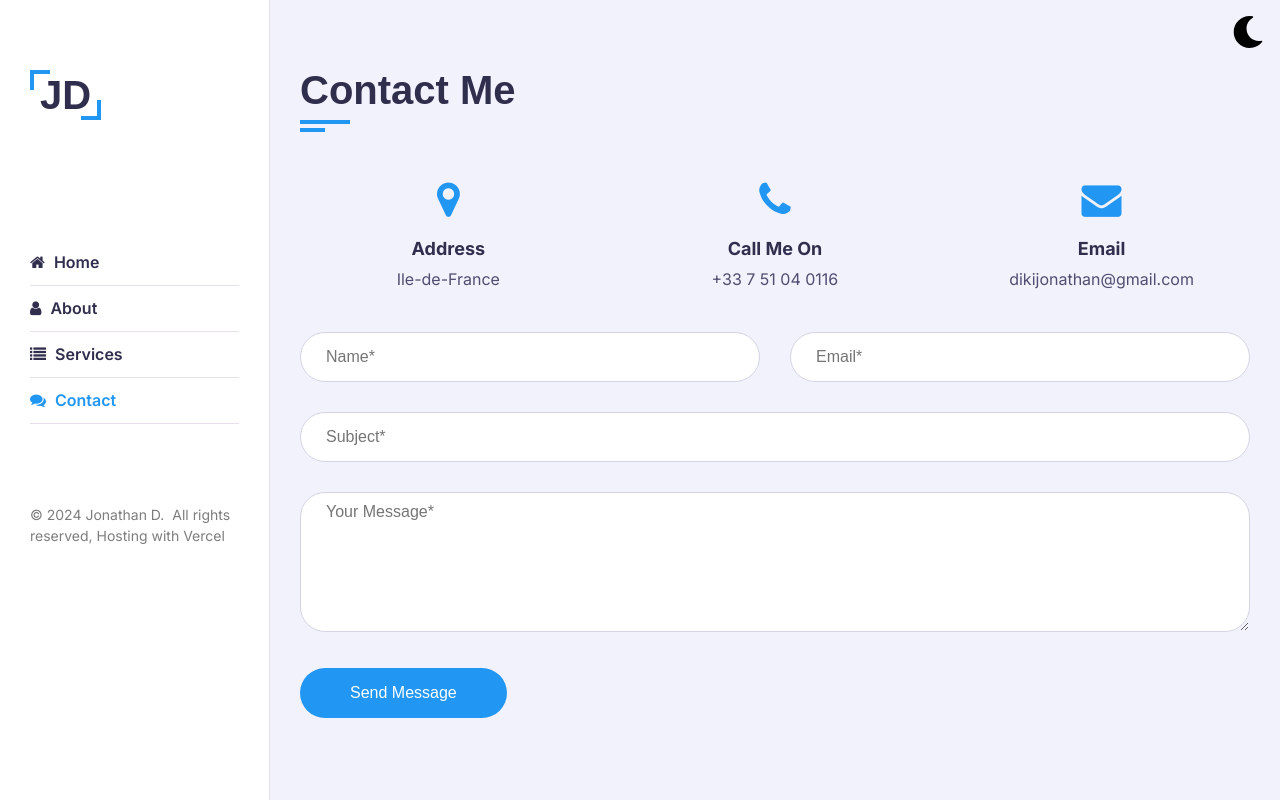
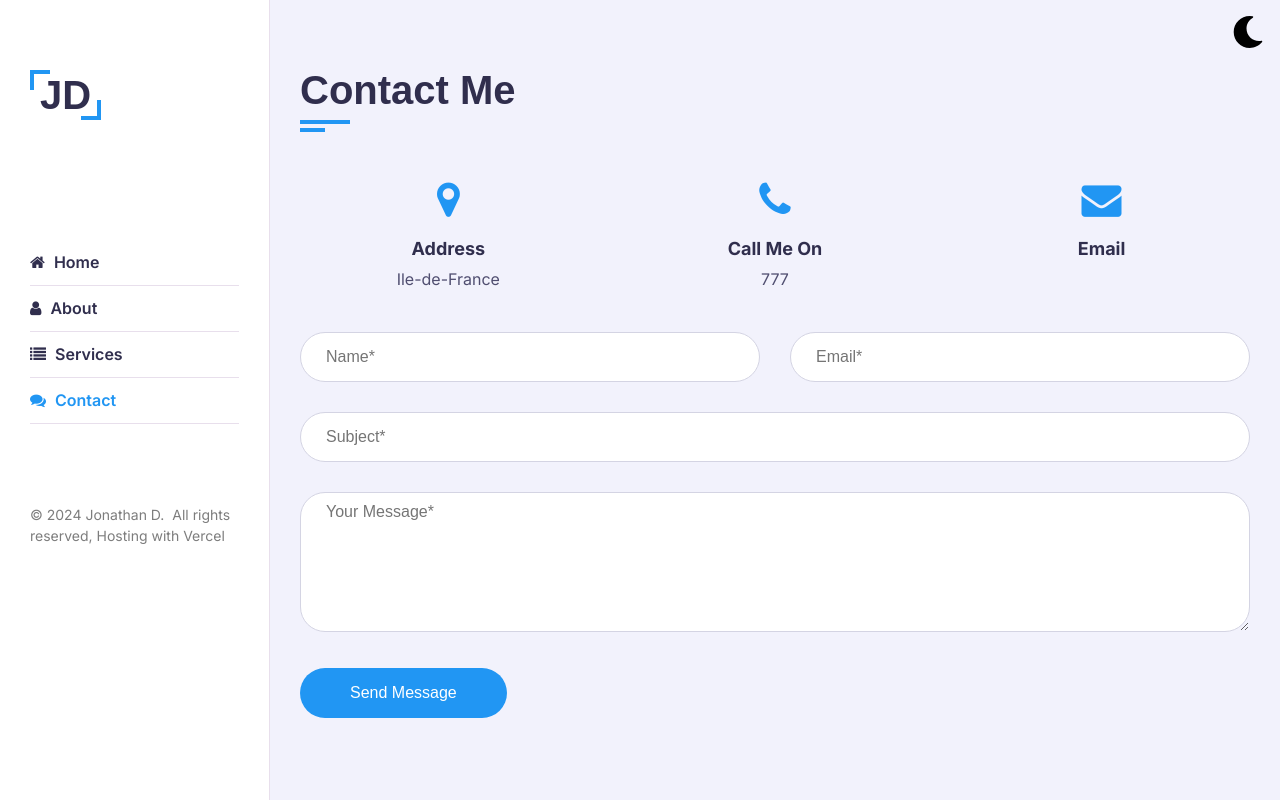
Before and after one commit to Jondiki/MyPortfolio, a Next.js app: page /contact in a window 1280 px wide. Built offline with nearby package versions, Linux system fonts and the light colour scheme.

Commit message:
Update page.tsx

```diff
--- a/src/app/contact/page.tsx
+++ b/src/app/contact/page.tsx
@@ -26,7 +26,7 @@ const Contact: NextPage = () => {
                 <i className="fa fa-phone" />
               </div>
               <h4>Call me On</h4>
-              <p>+33 7 51 04 0116</p>
+              <p>777</p>
             </div>
             {/* contact-info-item Ended */}
             {/* contact-info-item */}
@@ -35,7 +35,7 @@ const Contact: NextPage = () => {
                 <i className="fa fa-envelope" />
               </div>
               <h4>Email</h4>
-              <p>dikijonathan@gmail.com</p>
+              <p></p>
             </div>
             {/* contact-info-item Ended */}
           </div>
```
